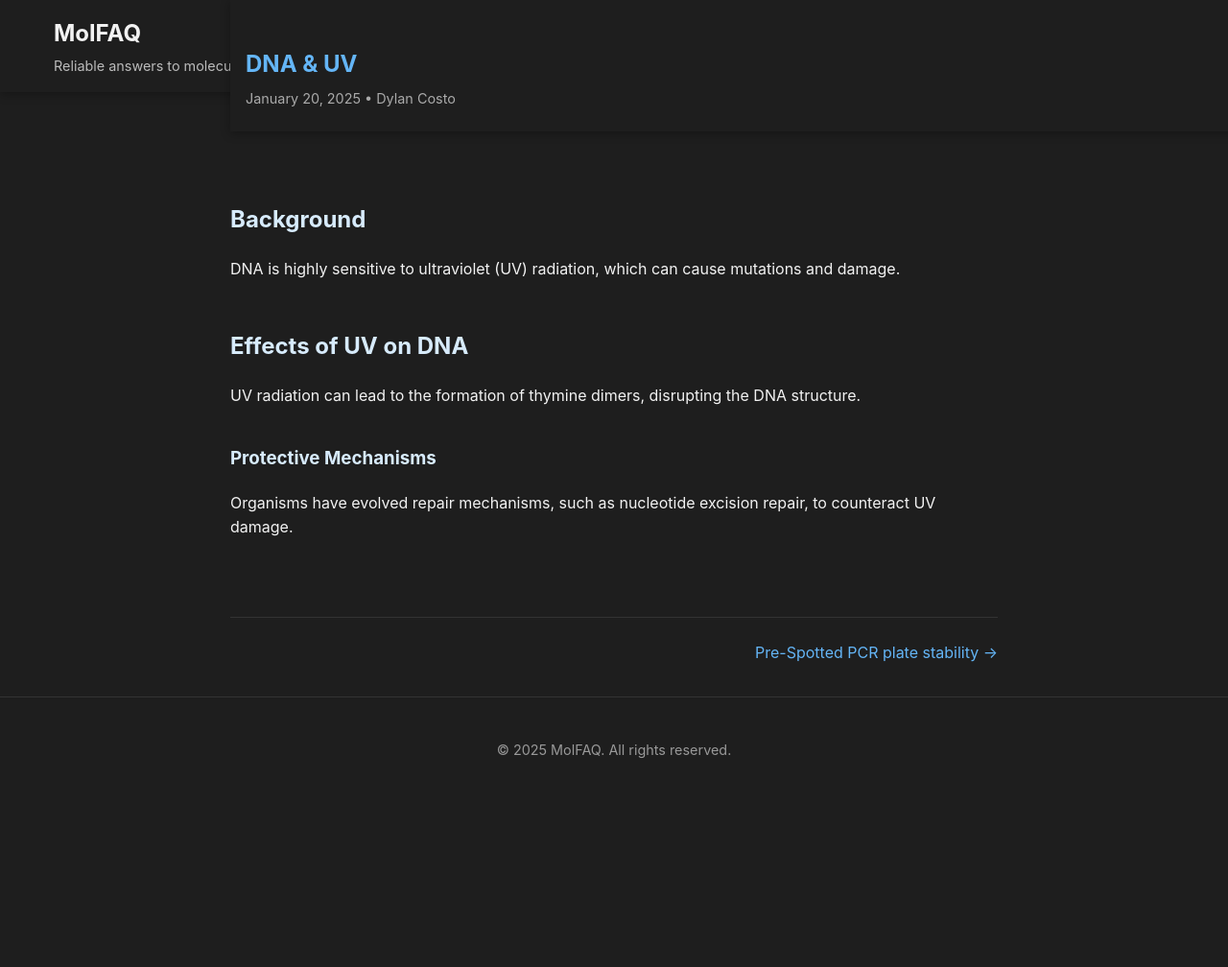
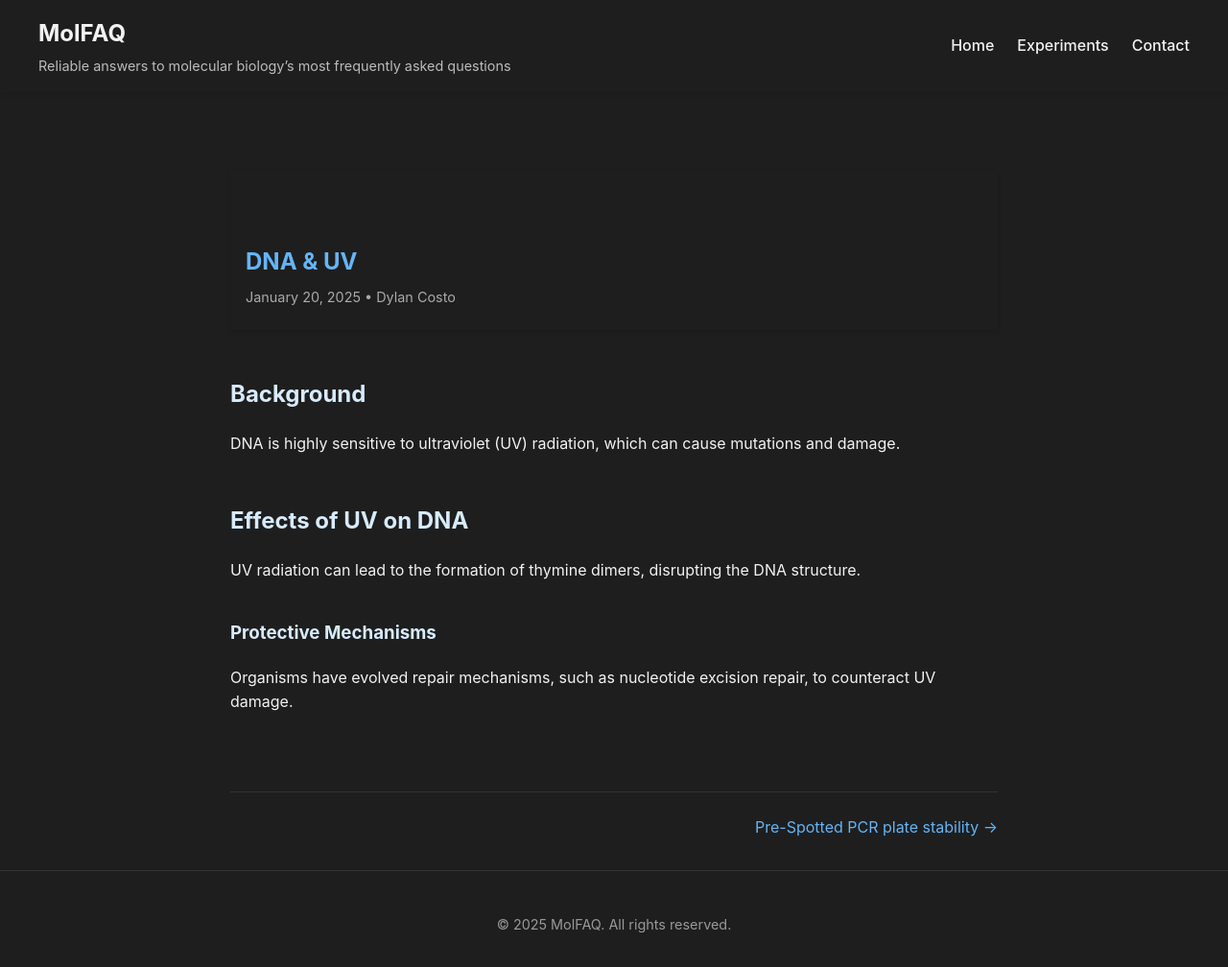
Before and after one commit to DylanCosto/DylanCosto.github.io, a Jekyll site: the page built from _posts/2025-01-20-DNA-UV-Interactions.md, in a window 1280 px wide and 1008 px high. Shown: the whole window at 96% size. Built offline with Jekyll 4.4.1, drawn with Linux system fonts in a browser that asks for light colours.

Commit message:
Revert and post header

```diff
--- a/_layouts/default.html
+++ b/_layouts/default.html
@@ -17,7 +17,7 @@
       background: var(--bg-color);
       color: var(--text-color);
       margin: 0;
-      padding-top: 80px; /* Add padding to account for fixed header */
+      padding: 0;
       font-family: -apple-system, BlinkMacSystemFont, "Segoe UI", sans-serif;
       line-height: 1.6;
     }
@@ -35,12 +35,10 @@
     header {
       background: var(--bg-color);
       padding: 1em;
-      box-shadow: 0 2px 10px rgba(0,0,0,0.3); /* Stronger shadow */
-      position: fixed; /* Change from sticky to fixed */
-      width: 100%; /* Full width */
+      box-shadow: 0 2px 4px rgba(0,0,0,0.1);
+      position: sticky;
       top: 0;
-      z-index: 1000; /* Very high z-index to ensure it's on top */
-      backdrop-filter: blur(5px);
+      z-index: 100;
     }
 
     .header-container {
@@ -165,23 +163,8 @@
     code {
       padding: 2px 5px;
     }
-
     p {
-      margin-bottom: 0.3em;
-    }
-
-    /* Post specific styles to prevent header overlap */
-    .post-header {
-      margin-bottom: 2em;
-      /* Added padding to keep title away from header */
-      padding-top: 1em;
-    }
-
-    .post-title {
-      margin-bottom: 0.2em;
-      color: var(--accent-color);
-      /* Extra padding for the title */
-      padding-top: 0.5em;
+    margin-bottom: 0.3em;
     }
 
     /* Responsive design */
--- a/_layouts/post.html
+++ b/_layouts/post.html
@@ -49,7 +49,9 @@ layout: default
   .post-header {
     margin-bottom: 2em;
   }
-
+  .post-title {
+  margin-top: 60px; /* Add extra space above post titles */
+  }
   .post-title {
     margin-bottom: 0.2em;
     color: var(--accent-color);
```
